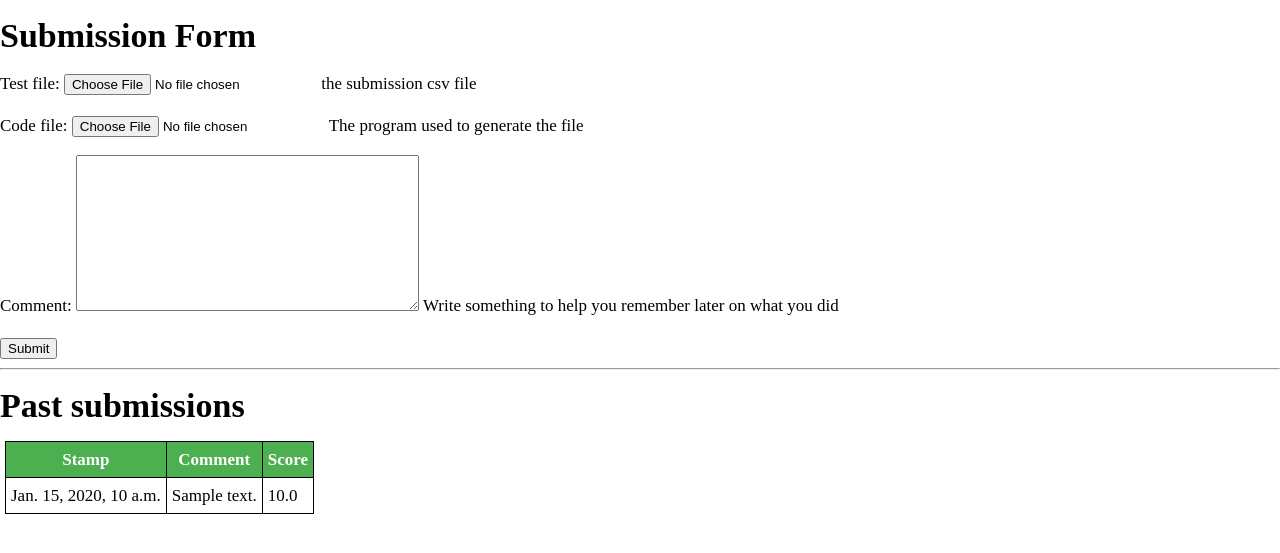
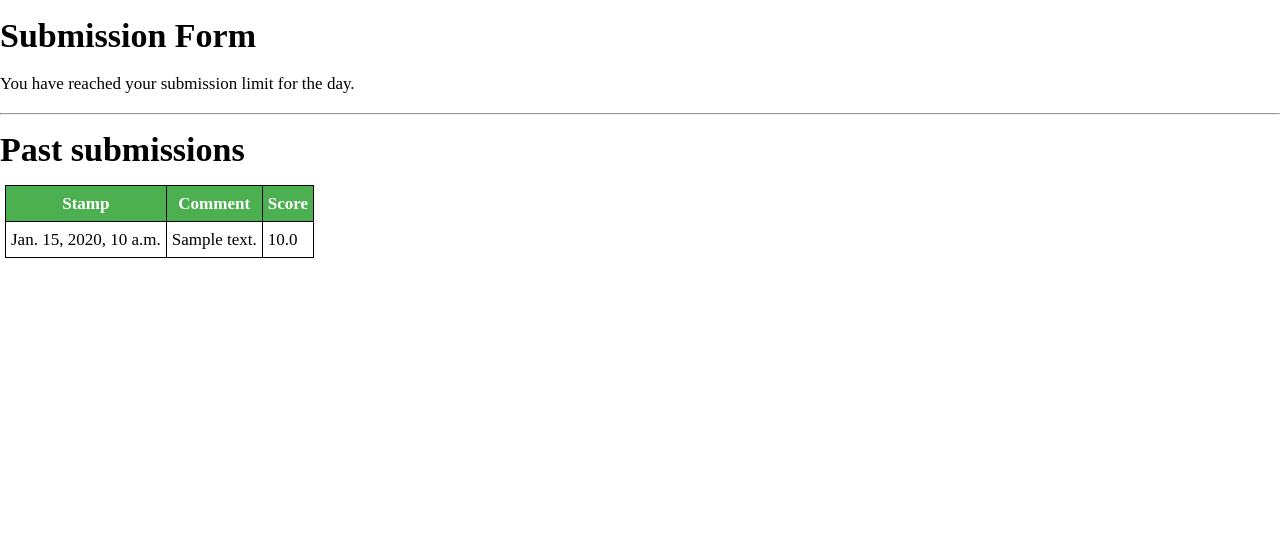
Before and after one commit to sig-ml/crossval, a Django app: page /contest/1/submit/ in a window 1280 px wide. Shown: the part 29-582 px from the top of the page. Run offline with Django 3.2, Linux system fonts and the light colour scheme; a user stored in the database is signed in; tables that the repository leaves empty hold one stand-in row (values such as "Sample post").

Commit message:
- filtering for submission - submission limit logic in place - update TODO in readme

```diff
--- a/crossval/contest/admin.py
+++ b/crossval/contest/admin.py
@@ -20,4 +20,4 @@ class ContractAdmin(admin.ModelAdmin):
 
 @admin.register(models.Submission)
 class SubmisisonAdmin(admin.ModelAdmin):
-    pass
+    list_filter = ('contract', 'valid')
--- a/crossval/contest/models.py
+++ b/crossval/contest/models.py
@@ -16,7 +16,7 @@ class Contest(models.Model):
     title = models.CharField(max_length=100)
     tos = models.TextField(default='Do what you want after permission from the hosts of the contest.')
     ground_truth = models.FileField(upload_to='ground_truth/')
-    max_submissions_per_day = models.IntegerField(default=50)
+    max_submissions_per_day = models.IntegerField(default=-1, help_text='how many submissions per day? -1 = inf')
     metric = models.CharField(default='accuracy', max_length=50)
     reverse_lb = models.BooleanField(default=True, help_text='Leaderboard must be sorted lowest metric first?')
 
@@ -98,6 +98,7 @@ class Submission(models.Model):
             elif 'score' in local_dict.keys():
                 score = local_dict['score']
             self.score = score
+            self.valid=True
             self.save()
             if self.contract.public_max_score < score:
                 self.contract.public_max_score = score
--- a/crossval/contest/templates/contest/contest_submit.html
+++ b/crossval/contest/templates/contest/contest_submit.html
@@ -1,11 +1,15 @@
 {% extends 'contest/contest_home.html' %}
 {% block body %}
 <h1>Submission Form</h1>
-<form action="{% url 'contest_submit' pk %}" method=POST enctype="multipart/form-data" >
-    {% csrf_token %}
-    {{submit_form.as_p}}
-    <input type='submit' value='Submit'/>
-</form>
+{% if sub_limit_reached %}
+    <p>You have reached your submission limit for the day.</p>
+{% else %}
+    <form action="{% url 'contest_submit' pk %}" method=POST enctype="multipart/form-data" >
+        {% csrf_token %}
+        {{submit_form.as_p}}
+        <input type='submit' value='Submit'/>
+    </form>
+{% endif %}
 <hr>
 <h1>Past submissions</h1>
 <table>
--- a/crossval/contest/views.py
+++ b/crossval/contest/views.py
@@ -58,7 +58,19 @@ def contest_submit(request, pk):
         c['past_submissions'] = models.Submission.objects.filter(contract=contract).order_by('-stamp')
         c['pk'] = c['contest'].pk
         c['submit_form'] = forms.SubmissionForm()
-        if request.method == 'POST':
+
+        sub_limit = c['contest'].max_submissions_per_day
+        c['sub_limit_reached'] = False
+        if sub_limit != -1:
+            # TODO: submissions must be counted in today's date
+            sub_done = models.Submission.objects.filter(contract=contract, valid=True).count()
+            print(sub_limit, '*'*10)
+            if sub_done >= sub_limit:
+                c['submit_form'] = None
+                c['sub_limit_reached'] = True
+
+
+        if request.method == 'POST' and not c['sub_limit_reached']:
             form = forms.SubmissionForm(request.POST, request.FILES)
             if form.is_valid():
                 sub = form.save(commit=False)
```
Also changed, not shown: README.md.
